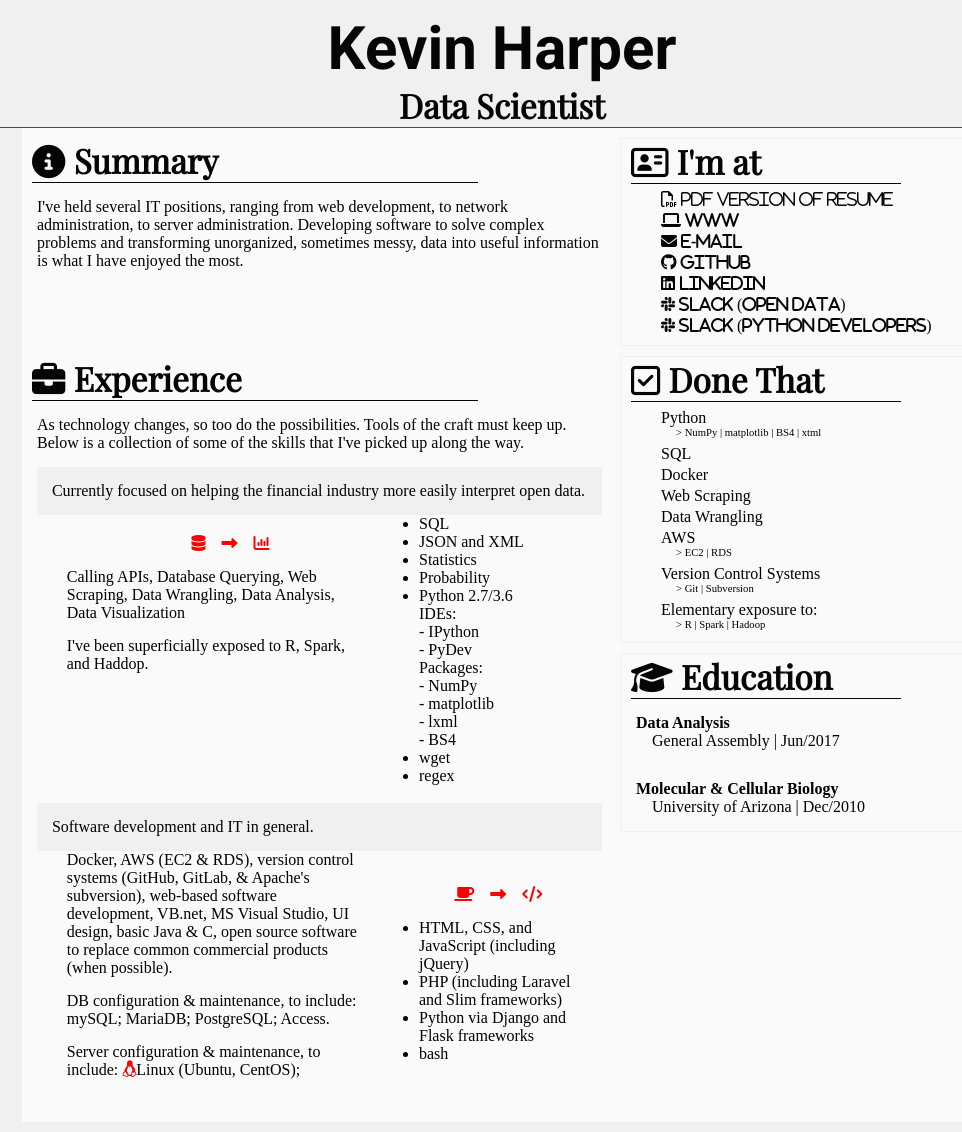
After one commit to khdc-me/ws-kevinharper-v1, a Django app: page /experience/ in a window 1280 px wide. The commit adds this page. Shown: the whole page, without its empty margins (138-1100 px from the left). Run offline with Django 3.2, Linux system fonts and the light colour scheme; some libraries are stand-ins or nearby versions.

Commit message:
Created experience pg

```diff
--- a/website/pages/urls.py
+++ b/website/pages/urls.py
@@ -4,4 +4,5 @@ from . import views
 
 urlpatterns = [
     path('', views.home, name='home'),
+    path('experience/', views.experience, name='experience'),
 ]
--- a/website/pages/views.py
+++ b/website/pages/views.py
@@ -3,3 +3,7 @@ from django.shortcuts import render
 # Create your views here.
 def home(request):
     return render(request, 'home.html', {})
+
+
+def experience(request):
+    return render(request, 'experience.html', {})
--- /dev/null
+++ b/website/templates/experience.html
@@ -0,0 +1,325 @@
+<!DOCTYPE html>
+<html lang="en-US">
+  <head>
+    <meta charset="utf-8">
+    <meta name="robots" content="index, follow">
+    <meta name="description" content="Of all of the IT positions that I have held (ranging from web developer to network administrator), developing software to solve complex problems is what I enjoy most.">
+    <meta name="viewport" content="width=device-width, initial-scale=1">
+
+    <title>Kevin Harper | IT Experience</title>
+
+    <script src="https://use.fontawesome.com/80d69941fb.js"></script>
+
+    <link href="https://fonts.googleapis.com/css?family=Roboto:700" rel="stylesheet">
+    <link href="https://fonts.googleapis.com/css?family=Playfair+Display" rel="stylesheet">
+
+    <style>
+      * {margin: 0; border: 0, padding: 0;}
+
+      body {
+        background: #f0f0f0;
+      }
+
+      header {
+        float: left;
+
+        min-width: 350px;
+        width: 100%;
+        background: #f0f0f0;
+
+        border-bottom: 1px solid #ff0000;
+      }
+
+      h1 {
+        position: relative;
+        margin-top: 25px;
+        margin-right: auto;
+        margin-left: auto;
+
+        text-align: center;
+        font-family: 'Roboto', Arial, Verdana, Helvetica, sans-serif;
+        font-size: 45pt;
+        line-height: 80%;
+        color: #050505;
+      }
+
+      h2 {
+        position: relative;
+        margin-top: 10px;
+        margin-right: auto;
+        margin-left: auto;
+
+        text-align: center;
+        font-family: 'Playfair Display', "Times New Roman", serif;
+        font-size: 25pt;
+        color: #050505;
+      }
+
+      #container{
+        margin-right: auto;
+        margin-left: auto;
+        margin-bottom: 10px;
+        padding-bottom: 10px;
+
+        min-width: 350px;
+        width: 100%;
+        max-width: 960px;
+
+        background: #fafafa;
+
+        overflow: hidden;
+      }
+
+      #container .right-col {
+        clear: right;
+        float: right;
+        margin-top: 10px;
+
+        width: 100%;
+        max-width: 360px;
+
+        border: 1px solid #f0f0f0;
+      }
+
+      .right-col ul {
+        float: left;
+        margin-top: 7px;
+        margin-bottom: 7px;
+        list-style-type: none;
+      }
+
+      .right-col ul li {
+        display: block;
+        height: 21px;
+      }
+
+      .right-col .sub-list {
+        display: block;
+        margin-left: 15px;
+        font-size: 8pt;
+        height: 12pt;
+      }
+
+      .right-col .cont-list{
+        margin-top: 15px;
+      }
+
+      #container .left-col {
+        clear: left;
+        float: left;
+        margin-top: 10px;
+
+        min-width: 345px;
+        width: 100%;
+        max-width: 595px;
+      }
+
+      h3 {
+        margin-left: 10px;
+        width: 75%;
+        font-family: 'Playfair Display', "Times New Roman", serif;
+        font-size: 25pt;
+        color: #050505;
+        border-bottom: 1px solid #050505;
+      }
+
+      p {
+        padding: 15px;
+
+        color: 050505;
+      }
+
+      a {
+        color: #050505;
+        text-decoration: underline;
+      }
+
+      a:hover {
+        color: #606060;
+        text-decoration: none;
+      }
+
+      #contact-info ul li a:hover .fa-file-pdf-o {
+        color: #ed1c24;
+      }
+
+      #contact-info ul li a:hover .fa-laptop {
+        color: #606060;
+      }
+
+      #contact-info ul li a:hover .fa-envelope {
+        color: #eee8aa;
+      }
+
+      #contact-info ul li a:hover .fa-github {
+        color: #24292e;
+      }
+
+      #contact-info ul li a:hover .fa-linkedin-square {
+        color: #0077b5;
+      }
+
+      #contact-info ul li a:hover .fa-slack {
+        color: #c90125;
+      }
+
+      #highlights {
+        height: 285px;
+      }
+
+      .cols-2-top {
+        clear: both;
+        margin-right: auto;
+        margin-left: auto;
+        width: 95%;
+
+        background: #f0f0f0;
+      }
+
+      .cols-2-left {
+        margin-left: 5%;
+        width: 55%;
+        float: left;
+      }
+
+      .cols-2-imgs {
+        width: 100%;
+        margin-top: 20px;
+        text-align: center;
+        color: #ff0000;
+      }
+
+      .cols-2-left p {
+        padding-top: 0px;
+      }
+
+      .cols-2-right {
+        margin-right: 5%;
+        width: 35%;
+        float: left;
+      }
+    </style>
+  </head>
+  <body>
+    <header>
+      <h1>Kevin Harper</h1>
+      <h2>Data Scientist</h2>
+    </header>
+    <div id="container">
+      <a name="contact-info"></a>
+      <div id="contact-info" class="right-col">
+        <h3><i class="fa fa-address-card-o" aria-hidden="true"></i> I'm at</h3>
+        <div id="contact-links">
+          <ul>
+            <li><a href="KevinHarper-experience.pdf" title="Download Resume as PDF"><i class="fa fa-file-pdf-o" aria-hidden="true"> PDF version of resume</i></a></li>
+            <li><a href="/" title="Personal Web Site"><i class="fa fa-laptop" aria-hidden="true"> www</i></a></li>
+            <li><a href="mailto:kevin@kevinharper.com" title="E-mail: kevin@kevinharper.com"><i class="fa fa-envelope" aria-hidden="true"> E-mail</i></a></li>
+            <li><a href="https://github.com/khdc-me" title="GitHub: Some Recent Projects" target="_blank"><i class="fa fa-github" aria-hidden="true"> GitHub</i></a></li>
+            <li><a href="https://linkedin.com/in/kevinharperdotcom" title="LinkedIn: Somewhat of a Resume" target="_blank"><i class="fa fa-linkedin-square" aria-hidden="true"> LinkedIn</i></a></li>
+            <li><a href="https://opendatacommunity.slack.com" title="Open Data Community" target="_blank"><i class="fa fa-slack" aria-hidden="true"> Slack (Open Data)</i></a></li>
+            <li><a href="https://pythondev.slack.com" title="PythonDev Slack Community" target="_blank"><i class="fa fa-slack" aria-hidden="true"> Slack (Python Developers)</i></a></li>
+          </ul>
+        </div>
+      </div>
+      <a name="summary"></a>
+      <div id="summary" class="left-col">
+        <h3><i class="fa fa-info-circle" aria-hidden="true"></i> Summary</h3>
+        <p>I've held several IT positions, ranging from web development, to network administration, to server administration.
+          Developing software to solve complex problems and transforming unorganized, sometimes messy, data into useful
+          information is what I have enjoyed the most.</p>
+      </div>
+      <a name="highlights"></a>
+      <div id="highlights" class="right-col">
+        <h3><i class="fa fa-check-square-o" aria-hidden="true"></i> Done That</h3>
+        <ul>
+          <li>Python<br>
+            <span class="sub-list"> &gt; NumPy | matplotlib | BS4 | xtml</span>
+          </li>
+          <li class="cont-list">SQL</li>
+          <li>Docker</li>
+          <li>Web Scraping</li>
+          <li>Data Wrangling</li>
+          <li>AWS<br>
+            <span class="sub-list"> &gt; EC2 | RDS</span>
+          </li>
+          <li class="cont-list">Version Control Systems<br>
+            <pan class="sub-list"> &gt; Git | Subversion</span>
+          </li>
+          <li class="cont-list">Elementary exposure to:<br>
+            <span class="sub-list"> &gt; R | Spark | Hadoop</span>
+          </li>
+        </ul>
+      </div>
+      <div id="experience" class="left-col">
+        <h3><i class="fa fa-briefcase" aria-hidden="true"></i> Experience</h3>
+        <p>As technology changes, so too do the possibilities. Tools of the craft must keep up.
+          Below is a collection of some of the skills that I've picked up along the way.</p>
+        <div class="cols-2-top">
+          <p>Currently focused on helping the financial industry more easily interpret open data.</p>
+        </div>
+        <div class="cols-2-left">
+          <p  class="cols-2-imgs">
+            <i class="fa fa-database" aria-hidden="true"></i>&nbsp;&nbsp;&nbsp;
+            <i class="fa fa-long-arrow-right" aria-hidden="true"></i>&nbsp;&nbsp;&nbsp;
+            <i class="fa fa-bar-chart" aria-hidden="true"></i>
+          </p>
+          <p>Calling APIs, Database Querying, Web Scraping, Data Wrangling, Data Analysis, Data
+            Visualization</p>
+          <p>I've been superficially exposed to R, Spark, and Haddop.</p>
+        </div>
+        <div class="cols-2-right">
+          <ul>
+            <li>SQL</li>
+            <li>JSON and XML</li>
+            <li>Statistics</li>
+            <li>Probability</li>
+            <li>Python 2.7/3.6<br>
+              IDEs:<br>
+              - IPython<br>
+              - PyDev<br>
+              Packages:<br>
+              - NumPy<br>
+              - matplotlib<br>
+              - lxml<br>
+              - BS4</li>
+            <li>wget</li>
+            <li>regex</li>
+          </ul><br>
+        </div>
+        <div class="cols-2-top">
+          <p>Software development and IT in general.</p>
+        </div>
+        <div class="cols-2-left">
+          <p>Docker, AWS (EC2 & RDS), version control systems (GitHub, GitLab, & Apache's subversion),
+            web-based software development, VB.net, MS Visual Studio, UI design, basic Java
+            & C, open source software to replace common commercial products (when possible).</p>
+          <p>DB configuration & maintenance, to include: mySQL; MariaDB; PostgreSQL; Access.</p>
+          <p>Server configuration & maintenance, to include:
+            <i style="color: #ff0000; font-weight: bold;" class="fa fa-linux" aria-hidden="true"></i>Linux (Ubuntu, CentOS);</p><br>
+        </div>
+        <div class="cols-2-right">
+          <p class="cols-2-imgs">
+            <i class="fa fa-coffee" aria-hidden="true"></i>&nbsp;&nbsp;&nbsp;
+            <i class="fa fa-long-arrow-right" aria-hidden="true"></i>&nbsp;&nbsp;&nbsp;
+            <i class="fa fa-code" aria-hidden="true"></i>
+          </p>
+          <ul>
+            <li>HTML, CSS, and JavaScript (including jQuery)</li>
+            <li>PHP (including Laravel and Slim frameworks)</li>
+            <li>Python via Django and Flask frameworks</li>
+            <li>bash</li>
+          </ul>
+        </div>
+      </div>
+      <a name="education"></a>
+      <div id="education" class="right-col">
+        <h3><i class="fa fa-graduation-cap" aria-hidden="true"></i> Education</h3>
+          <p><strong>Data Analysis</strong><br>
+            &nbsp;&nbsp;&nbsp;&nbsp;General Assembly | Jun/2017</p>
+
+          <p><strong>Molecular & Cellular Biology</strong></br>
+            &nbsp;&nbsp;&nbsp;&nbsp;University of Arizona | Dec/2010</p>
+      </div>
+    </div>
+  </body>
+</html>
--- a/website/templates/home.html
+++ b/website/templates/home.html
@@ -308,7 +308,7 @@
         <ul>
           <li><a href="mailto:kevin@kevinharper.com" title="E-mail Me"><i class="fa fa-envelope" aria-hidden="true"></i></a></li>
           <li><a href="blog.html" title="Blog: Mostly Personal Notes"><i class="fa fa-newspaper-o" aria-hidden="true"></i></a></li>
-          <li><a href="experience.html" title="IT Experience"><i class="fa fa-briefcase" aria-hidden="true"></i></a></li>
+          <li><a href="{% url 'experience' %}" title="IT Experience"><i class="fa fa-briefcase" aria-hidden="true"></i></a></li>
 	  <li><a href="https://github.com/khdc-me" title="GitHub: Some Recent Projects" target="_blank"><i class="fa fa-github" aria-hidden="true"></i></a></li>
         </ul>
       </div>
```
